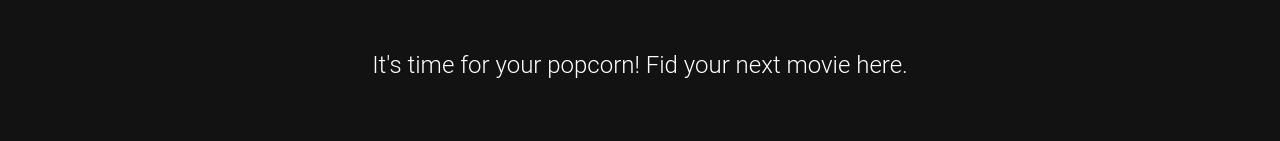
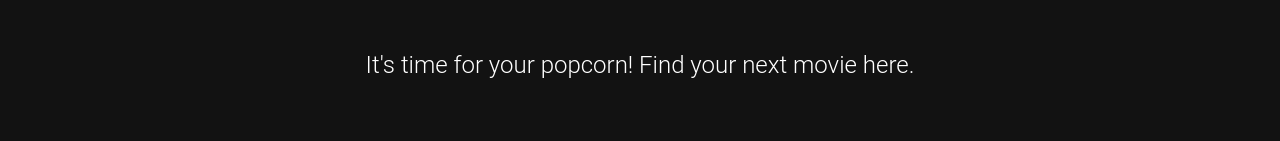
Before and after one commit to JasneetSingh1/movieduck, a React (Create React App) app: page / in a window 1280 px wide. Shown: the part 324-465 px from the top of the page. Built offline with nearby package versions, Linux system fonts and the light colour scheme.

Commit message:
added state to moviesgrid

```diff
--- a/src/components/Header.js
+++ b/src/components/Header.js
@@ -1,11 +1,11 @@
 import React from "react";
 import '../styles.css';
 
-export default function Header(){
-    return(
+export default function Header() {
+    return (
         <div className="header">
-            <img className="logo" src="logo.png" alt="movieduck"/>
-            <h2 className="app-subtitle">It's time for your popcorn! Fid your next movie here.</h2>
+            <img className="logo" src="logo.png" alt="movieduck" />
+            <h2 className="app-subtitle">It's time for your popcorn! Find your next movie here.</h2>
 
         </div>
     );
```
Also changed, not shown: src/components/MoviesGrid.js (added, +11 -0 lines).
